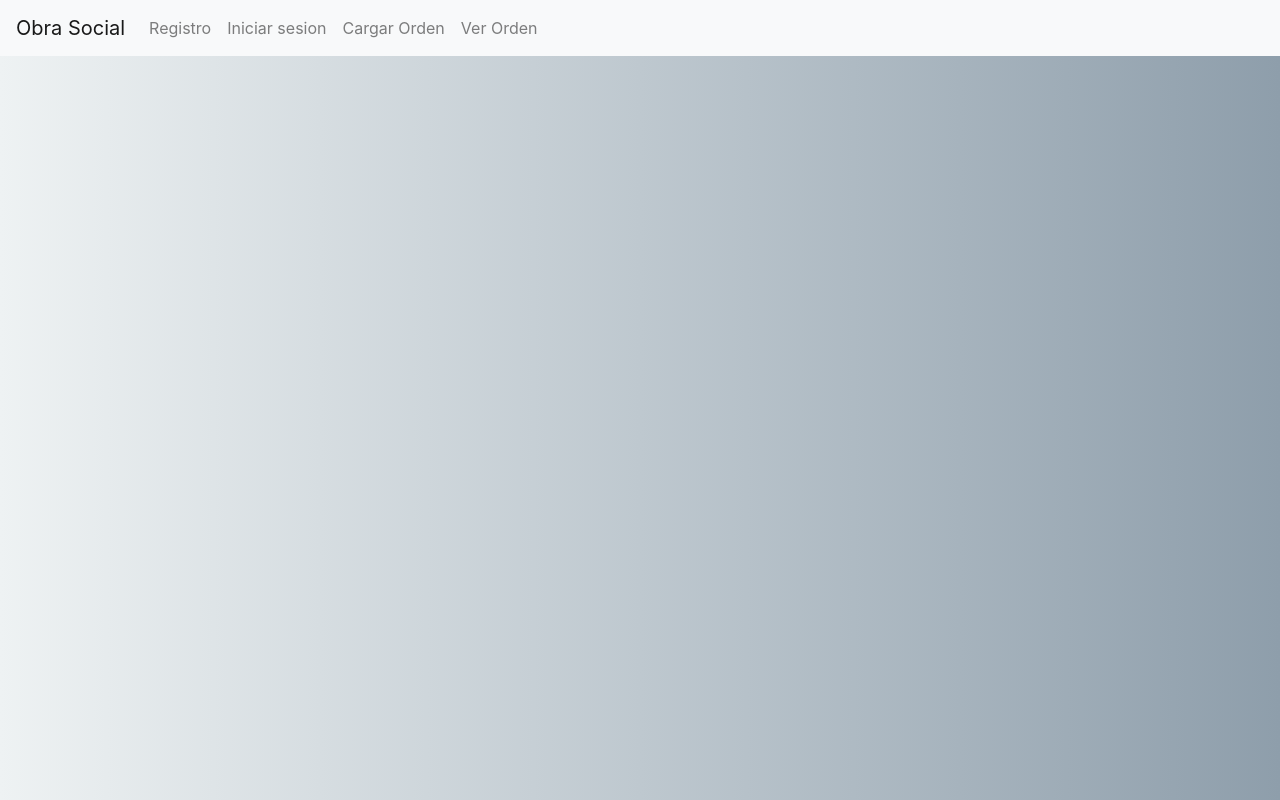
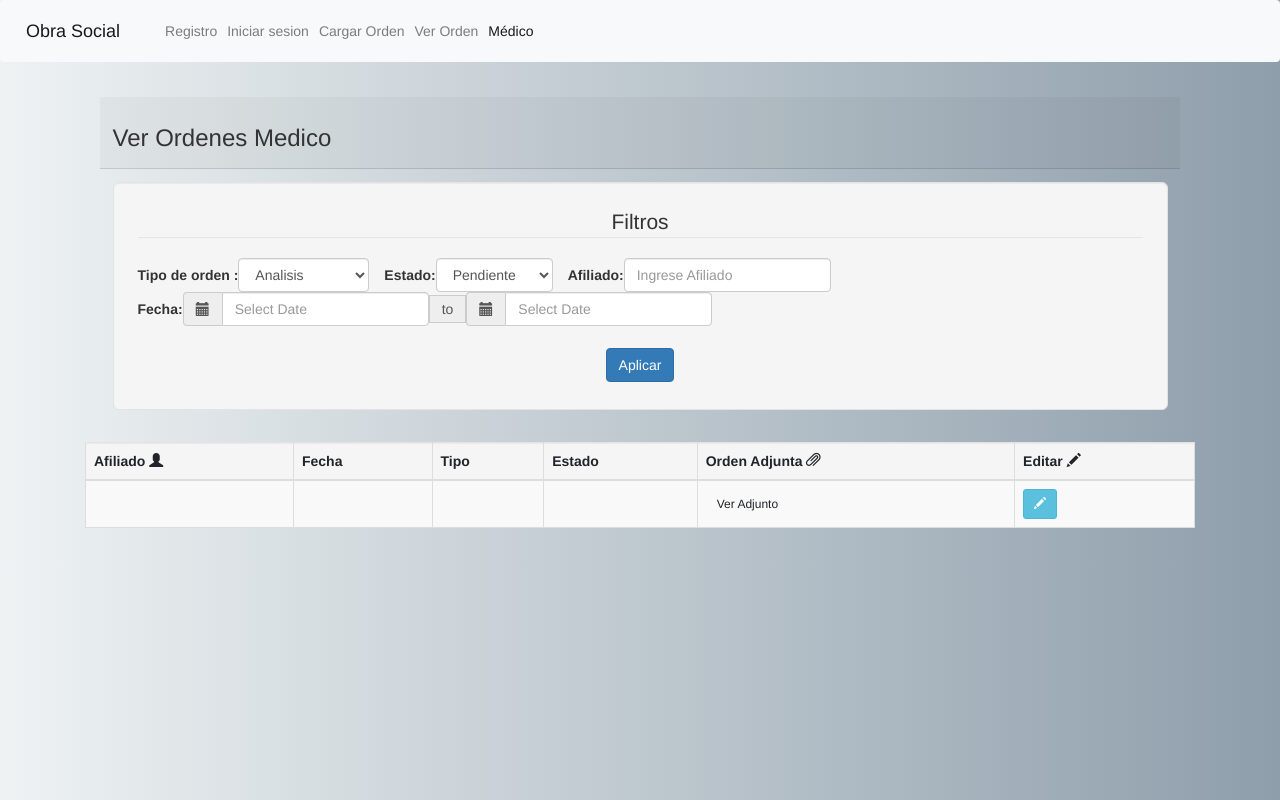
Before and after one commit to DiegoDelgado95/Grupo4_agiles, an Angular app in the folder frontend/: page /verMed in a window 1280 px wide. Before the commit this address led to /. Built offline with nearby package versions, Linux system fonts and the light colour scheme.

Commit message:
Modificacion del Ver medico, modals, y organizacion del index

```diff
--- a/frontend/package.json
+++ b/frontend/package.json
@@ -25,7 +25,7 @@
     "zone.js": "~0.9.1"
   },
   "devDependencies": {
-    "@angular-devkit/build-angular": "^0.803.6",
+    "@angular-devkit/build-angular": "^0.803.9",
     "@angular/cli": "~8.3.5",
     "@angular/compiler-cli": "~8.2.7",
     "@angular/language-service": "~8.2.7",
--- a/frontend/src/app/app.module.ts
+++ b/frontend/src/app/app.module.ts
@@ -13,6 +13,7 @@ import { HttpClientModule } from '@angular/common/http';
 import { OrderFormComponent } from './components/order-form/order-form.component';
 import { VerOrdenComponent } from './components/ver-orden/ver-orden.component';
 import { CommonModule } from '@angular/common';
+import { MedicoModOrdComponent } from './components/medico-mod-ord/medico-mod-ord.component';
 
 @NgModule({
   declarations: [
@@ -22,7 +23,8 @@ import { CommonModule } from '@angular/common';
     HomeComponent,
     LoginFormComponent,
     OrderFormComponent,
-    VerOrdenComponent
+    VerOrdenComponent,
+    MedicoModOrdComponent
   ],
   imports: [
     BrowserModule,
--- a/frontend/src/app/components/medico-mod-ord/medico-mod-ord.component.html
+++ b/frontend/src/app/components/medico-mod-ord/medico-mod-ord.component.html
@@ -1,6 +1,6 @@
-<!DOCTYPE html>
+<!--<!DOCTYPE html>
 <html>
-<head>
+ <head>
   <meta charset="utf-8">
   <meta name="viewport" content="width=device-width, initial-scale=1">
   <link rel="stylesheet" href="https://maxcdn.bootstrapcdn.com/bootstrap/3.3.5/css/bootstrap.min.css">
@@ -16,8 +16,8 @@
     $(document).ready(function(){
       /*
       $('#divMiCalendario').datetimepicker({
-         format: 'YYYY-MM-DD '       <!-- HH:mm -->
-      });
+         format: 'YYYY-MM-DD '         HH:mm -->
+     <!-- });
       $('#divMiCalendario').data("DateTimePicker").show();
       */
       $('#datetimepicker1').datetimepicker({
@@ -29,7 +29,7 @@
     });
   </script>
 </head>
-<body>
+<body>-->
   <div class="container-fluid">
     <div class="card-header">
       <h3>Ver Ordenes Medico</h3>
@@ -94,12 +94,12 @@
   <div class="modal-dialog modal-sm">
     <div class="modal-content">
       <div class="modal-header">
+        <h4 class="modal-title" id="myModalLabel">Seguro de aplicar cambios? </h4>
         <button type="button" class="close" data-dismiss="modal" aria-label="Close"><span aria-hidden="true">&times;</span></button>
-        <h4 class="modal-title" id="myModalLabel">Seguro de aplicar cambios? </h4>
       </div>
       <div class="modal-footer">
-        <button type="button" class="btn btn-default" id="modal-btn-si">Si</button>
-        <button type="button" class="btn btn-primary" id="modal-btn-no" data-dismiss="modal">No</button>
+        <button type="button" class="btn btn-primary" data-toggle="modal" data-target="myModal" data-dismiss="modal" id="modal-btn-si">Si</button>
+        <button type="button" class="btn btn-danger" id="modal-btn-no" data-dismiss="modal" data-toggle="modal" data-target="#myModal">No</button>
       </div>
     </div>
   </div>
@@ -113,30 +113,27 @@
       <!-- Modal content-->
       <div class="modal-content">
         <div class="modal-header">
+            <h4 class="modal-title">Modal Orden Detalle</h4>
           <button type="button" class="close" data-dismiss="modal">&times;</button>
-          <h4 class="modal-title">Modal Orden Detalle</h4>
-        </div>
+      </div>
         <div class="modal-body">
           <p>Detalle Modal</p>
           <div class="card-body">
       <div class="well well-lg">
-        <form class="form-inline" role="form">
-          <legend class="text-center">Detalle Usuario</legend>
-            <label>Nombre y Apellido: </label>
-            <br>
-            <label>Número de Afiliado: </label>
-            <br>
-            <label>Tipo de Afiliado: </label>
-            <br>
+        <form role="form">
+          <ul class="list-group">Detalle Usuario:</ul>
+            <li class="list-group-item">Nombre y Apellido: </li>
+            <li class="list-group-item">Número de Afiliado: </li>
+            <li class="list-group-item">Tipo de Afiliado: </li>
           <button type="button" class="btn btn-link">Ver más</button>
           </form>
           </div>
        </div>
-          <tr *ngFor="let order of orders">
+          <tr>
             <th scope="row"></th>
-            <td>{{ order.fecha }}</td>
-            <td>{{ order.tipo }}</td>
-            <td>{{ order.estado}}</td>
+            <td></td>
+            <td></td>
+            <td></td>
             <td>
             </tr>
             <br>
@@ -165,7 +162,7 @@
   				<textarea id="form18" class="form-control" rows="3"></textarea>
 				</div>
         <div class="modal-footer">
-          <button type="button" class="btn btn-default"  data-dismiss="modal" data-toggle="modal" data-target="#aplibtn">Aplicar</button>
+          <button type="button" class="btn btn-primary"  data-dismiss="modal" data-toggle="modal" data-target="#aplibtn">Aplicar</button>
           <button type="button" class="btn btn-default" data-dismiss="modal">Cerrar</button>
         </div>
       </div> <!-- Cerrar modal -->
@@ -176,7 +173,6 @@
 </div>
 
   <div>
-      <div *ngIf="test else loading">
         <table  id="dtBasicExample" class="table table-striped table-bordered table-sm well well-sm " cellspacing="0" width="100%">
           <thead>
             <tr>
@@ -195,11 +191,11 @@
             </tr>
           </thead>
           <tbody>
-          <tr *ngFor="let order of orders">
+          <tr>
             <th scope="row"></th>
-            <td>{{ order.fecha }}</td>
-            <td>{{ order.tipo }}</td>
-            <td>{{ order.estado}}</td>
+            <td></td>
+            <td></td>
+            <td></td>
             <td>
               <button type="button" class="btn btn-indigo btn-sm m-0">Ver Adjunto</button>
             </td>
@@ -207,17 +203,11 @@
             <button class="btn btn-info btn-sm" data-toggle="modal" data-target="#myModal">
 <span class="glyphicon glyphicon-pencil"></span>
 </button>
+
+
+
             </td>
           </tr>
           </tbody>
         </table>
-    </div>
-    <ng-template #loading>
-      <div class="text-center">
-        <h2>No tiene ninguna order cargada</h2>
-        <br/>
-      </div>
-    </ng-template>
   </div>
-</body>
-</html>
--- a/frontend/src/app/components/navigation/navigation.component.html
+++ b/frontend/src/app/components/navigation/navigation.component.html
@@ -17,6 +17,9 @@
         <li class="nav-item">
           <a class="nav-link" routerLink="/verorden" routerLinkActive="active">Ver Orden</a>
         </li>
+        <li class="nav-item">
+          <a class="nav-link" routerLink="/verMed" routerLinkActive="active">Médico</a>
+        </li>
       </ul>
     </div>
   </nav>
--- a/frontend/src/index.html
+++ b/frontend/src/index.html
@@ -8,6 +8,8 @@
   <link rel="icon" type="image/x-icon" href="favicon.ico">
   <!-- BOOTSTRAP 4 -->
   <link rel="stylesheet" href="https://stackpath.bootstrapcdn.com/bootstrap/4.3.1/css/bootstrap.min.css" integrity="sha384-ggOyR0iXCbMQv3Xipma34MD+dH/1fQ784/j6cY/iJTQUOhcWr7x9JvoRxT2MZw1T" crossorigin="anonymous">
+  <link rel="stylesheet" href="https://maxcdn.bootstrapcdn.com/bootstrap/3.3.7/css/bootstrap.min.css">
+
 </head>
 <body>
 <app-root></app-root>
@@ -15,5 +17,12 @@
 <script src="https://code.jquery.com/jquery-3.3.1.slim.min.js" integrity="sha384-q8i/X+965DzO0rT7abK41JStQIAqVgRVzpbzo5smXKp4YfRvH+8abtTE1Pi6jizo" crossorigin="anonymous"></script>
 <script src="https://cdnjs.cloudflare.com/ajax/libs/popper.js/1.14.7/umd/popper.min.js" integrity="sha384-UO2eT0CpHqdSJQ6hJty5KVphtPhzWj9WO1clHTMGa3JDZwrnQq4sF86dIHNDz0W1" crossorigin="anonymous"></script>
 <script src="https://stackpath.bootstrapcdn.com/bootstrap/4.3.1/js/bootstrap.min.js" integrity="sha384-JjSmVgyd0p3pXB1rRibZUAYoIIy6OrQ6VrjIEaFf/nJGzIxFDsf4x0xIM+B07jRM" crossorigin="anonymous"></script>
+<script src="https://ajax.googleapis.com/ajax/libs/jquery/3.1.1/jquery.min.js"></script>
+<script src="https://maxcdn.bootstrapcdn.com/bootstrap/3.3.7/js/bootstrap.min.js"></script>
+<script src="https://ajax.googleapis.com/ajax/libs/jquery/1.11.3/jquery.min.js"></script>
+<script src="https://cdnjs.cloudflare.com/ajax/libs/moment.js/2.24.0/moment.min.js"></script>
+<script src="https://cdnjs.cloudflare.com/ajax/libs/bootstrap-datetimepicker/4.17.47/js/bootstrap-datetimepicker.min.js"></script>
+<script src="https://cdnjs.cloudflare.com/ajax/libs/bootstrap-datepicker/1.9.0/js/bootstrap-datepicker.js"></script>
+
 </body>
 </html>
```
Also changed, not shown: frontend/src/app/app-routing.module.ts (+6 -1 lines), 1 other file (tests, documents, lock files or other folders).
